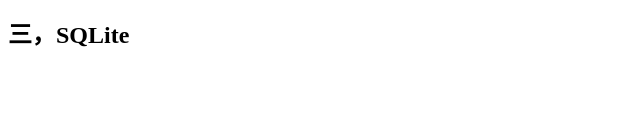
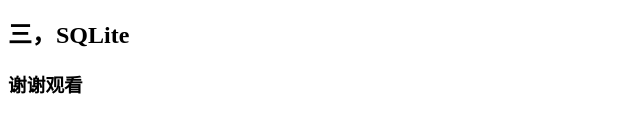
Before and after one commit to baiQstar/studybiji.github.io, a plain HTML site: page index.html in a window 1280 px wide. Shown: the part 158-290 px from the top of the page, without its empty margins (0-640 px from the left). Drawn offline with Linux system fonts and the light colour scheme.

Commit message:
Update index.html
Signed-off-by: baiQstar <74385644+baiQstar@users.noreply.github.com>

```diff
--- a/index.html
+++ b/index.html
@@ -2,3 +2,4 @@
 <h2>一，Unity3D</h2>
 <h2>二，JAVAEE</h2>
 <h2>三，SQLite</h2>
+<h3>谢谢观看</h3>
```
